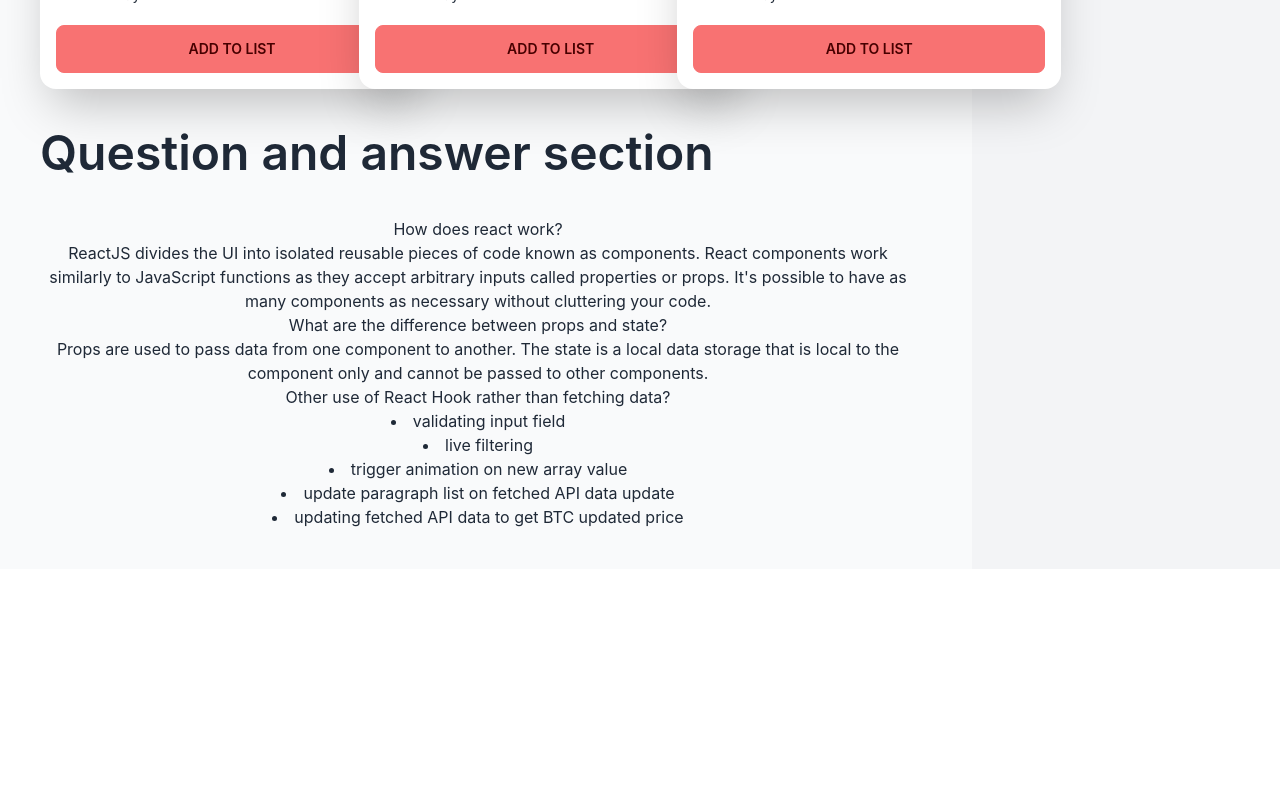
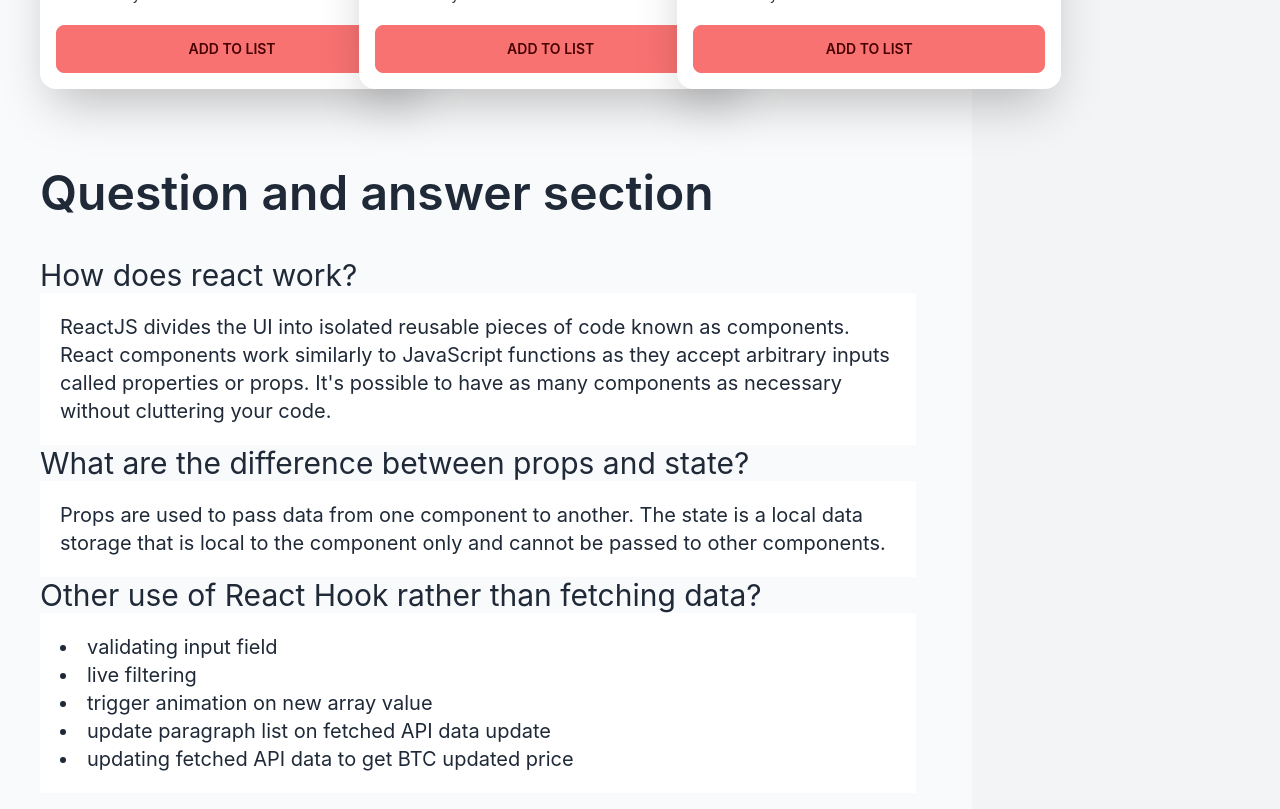
Before and after one commit to ShaahFardin/assignment_8, a React (Create React App) app: page / in a window 1280 px wide. Shown: the part 1360-2169 px from the top of the page. Before the commit the page ends 1929 px from the top, so only its background shows below. Built offline with nearby package versions, Linux system fonts and the light colour scheme.

Commit message:
styel added in question and answer

```diff
--- a/src/component/Playerrs/Players.js
+++ b/src/component/Playerrs/Players.js
@@ -51,26 +51,30 @@ const Players = () => {
               ))}
             </div>
             <div>
-              <h1 className="text-left text-5xl font-semibold my-10">
+              <h1 className="text-left text-5xl font-semibold mt-20 my-10">
                 Question and answer section
               </h1>
-              <div className="">
-                <h1>How does react work?</h1>
-                <p>
+              <div className="text-start">
+                <h1 className="text-3xl">How does react work?</h1>
+                <p className="bg-white p-5 text-xl">
                   ReactJS divides the UI into isolated reusable pieces of code
                   known as components. React components work similarly to
                   JavaScript functions as they accept arbitrary inputs called
                   properties or props. It's possible to have as many components
                   as necessary without cluttering your code.
                 </p>
-                <h1>What are the difference between props and state?</h1>
-                <p>
+                <h1 className="text-3xl">
+                  What are the difference between props and state?
+                </h1>
+                <p className="bg-white p-5 text-xl">
                   Props are used to pass data from one component to another. The
                   state is a local data storage that is local to the component
                   only and cannot be passed to other components.
                 </p>
-                <h1>Other use of React Hook rather than fetching data?</h1>
-                <p>
+                <h1 className="text-3xl">
+                  Other use of React Hook rather than fetching data?
+                </h1>
+                <p className="bg-white p-5 text-xl">
                   <li>validating input field</li>
                   <li>live filtering</li>
                   <li>trigger animation on new array value</li>
```
